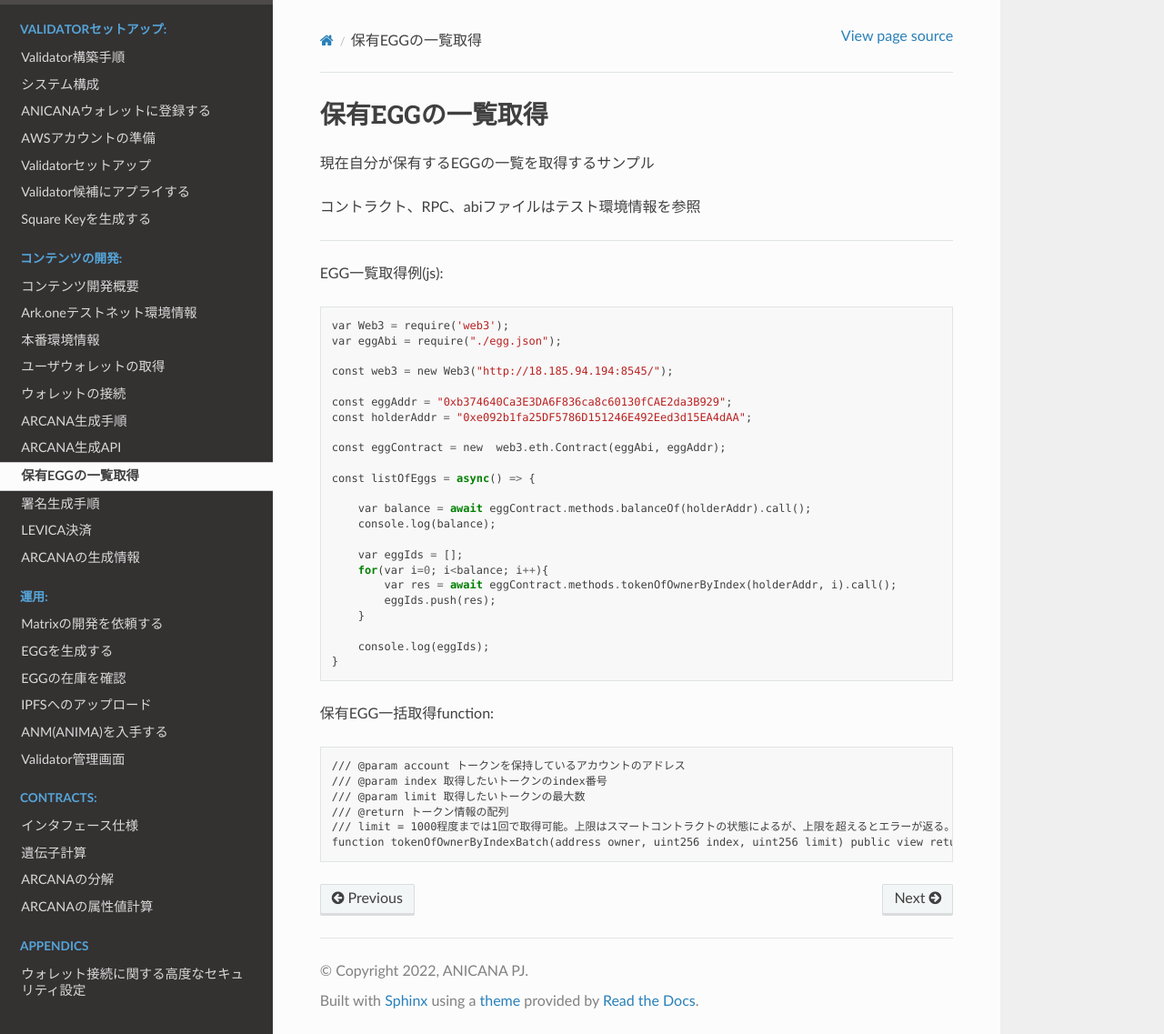
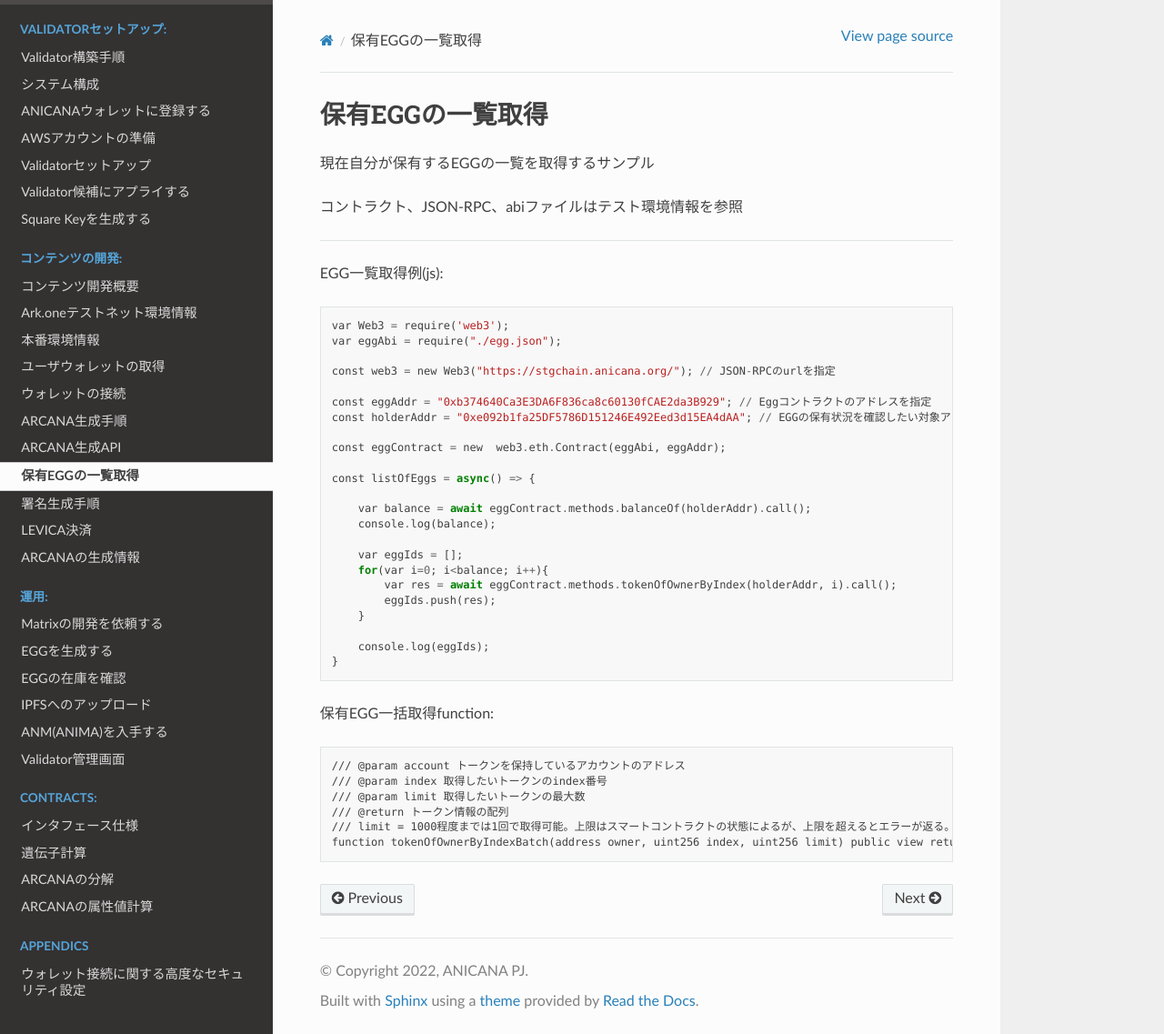
Before and after one commit to Orange-Code-Project/anicana-docs, a Sphinx documentation site: the page built from source/game-development/egg-balance.rst, in a window 1280 px wide and 1137 px high. Shown: the whole window at 91% size. Built offline with Sphinx 7.4.7 and the Read the Docs theme 2.0.0, drawn with Linux system fonts in a browser that asks for light colours.

```diff
--- a/source/game-development/egg-balance.rst
+++ b/source/game-development/egg-balance.rst
@@ -4,7 +4,7 @@
 
 現在自分が保有するEGGの一覧を取得するサンプル
 
-コントラクト、RPC、abiファイルはテスト環境情報を参照
+コントラクト、JSON-RPC、abiファイルはテスト環境情報を参照
 
 ------------------------------------------------------------------------------------------------------------------------------------------
 
@@ -13,10 +13,10 @@ EGG一覧取得例(js)::
         var Web3 = require('web3');
         var eggAbi = require("./egg.json");
 
-        const web3 = new Web3("http://18.185.94.194:8545/");
+        const web3 = new Web3("https://stgchain.anicana.org/"); // JSON-RPCのurlを指定
 
-        const eggAddr = "0xb374640Ca3E3DA6F836ca8c60130fCAE2da3B929";
-        const holderAddr = "0xe092b1fa25DF5786D151246E492Eed3d15EA4dAA";
+        const eggAddr = "0xb374640Ca3E3DA6F836ca8c60130fCAE2da3B929"; // Eggコントラクトのアドレスを指定
+        const holderAddr = "0xe092b1fa25DF5786D151246E492Eed3d15EA4dAA"; // EGGの保有状況を確認したい対象アドレス
 
         const eggContract = new  web3.eth.Contract(eggAbi, eggAddr);
 
```
Also changed, not shown: source/game-development/generate-arcana.rst (+4 -3 lines).
